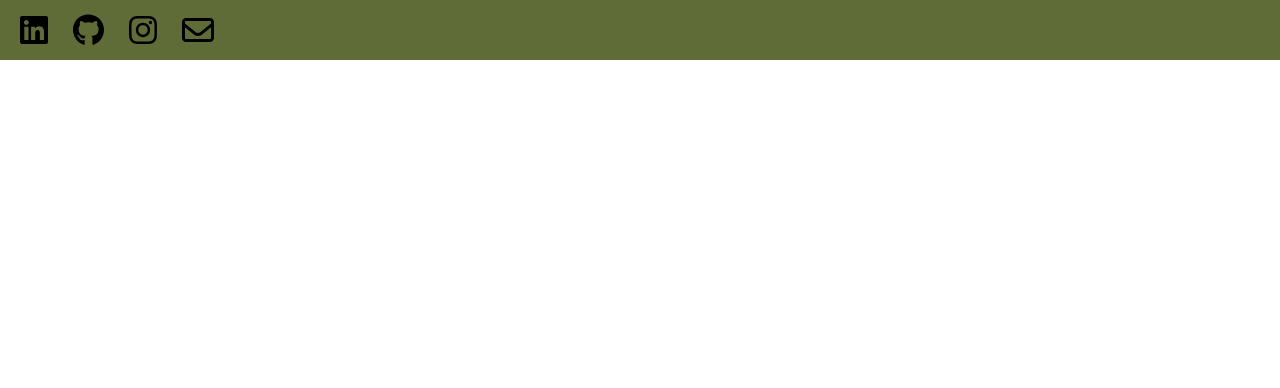
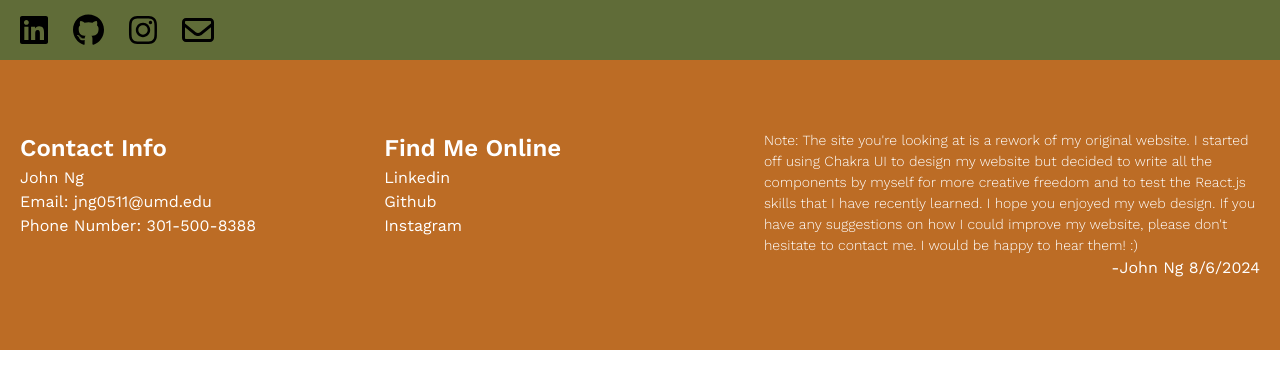
Before and after one commit to JohnN05/website, a React (Create React App) app: page / in a window 1280 px wide. Shown: the top 388 px of the page. Built offline with nearby package versions, Linux system fonts and the light colour scheme.

Commit message:
Add footer to website

```diff
--- a/src/App.js
+++ b/src/App.js
@@ -1,9 +1,11 @@
+import Footer from './components/Footer';
 import Header from './components/Header';
 
 function App() {
   return (
     <>
       <Header />
+      <Footer />
     </>
   );
 }
--- /dev/null
+++ b/src/components/Footer.css
@@ -0,0 +1,56 @@
+.footer{
+    align-content: flex-start;
+    background-color: #bc6c25;
+    box-sizing: border-box;
+    display: flex;
+    gap: 10vw;
+    padding: 70px 20px 70px 20px;
+    width: 100%;
+
+}
+
+.footer ul{
+    display: flex;
+    flex-direction: column;
+}
+
+.footer *{
+    color: white;
+    font-family: 'Work Sans', sans-serif;
+    line-height: 1.5;
+
+    font-weight:400;
+    font-size: 16px;
+}
+
+.footer h1{
+    font-weight:600;
+    font-size: 24px;
+}
+
+.footer li, .footer a{
+    transition: 0.3s;
+}
+
+.footer li:hover{
+    transform: scale(1.1);
+}
+
+.footer a:hover{
+    color: lightgray;
+}
+
+.footer .note{
+    font-size: 14px;
+    font-weight: 300;
+
+    max-width: 40%;
+    justify-self: flex-end;
+    margin-left: auto;
+}
+
+.signature{
+    font-size: 16px;
+
+    text-align: end;
+}
--- a/src/components/Footer.js
+++ b/src/components/Footer.js
@@ -0,0 +1,38 @@
+import './Footer.css'
+
+function Footer(){
+    return(
+        <section className="footer">
+            <div>
+                <h1>Contact Info</h1>
+                <address>
+                    <p>
+                    John Ng <br/>
+                    Email: <a href="mailto:jng0511@umd.edu">jng0511@umd.edu</a> <br/>
+                    Phone Number: <a href="tel:3015008388">301-500-8388</a> <br />
+                    </p>
+                </address>
+            </div>
+            <div>
+                <h1>Find Me Online</h1>
+                <ul>
+                    <li><a href="https://linkedin.com/in/johnn05" target="_blank">Linkedin</a></li>
+                    <li><a href="https://github.com/JohnN05" target="_blank">Github</a></li>
+                    <li><a href="https://www.instagram.com/its_john_n/" target="_blank">Instagram</a></li>
+                </ul>
+            </div>
+            <p className="note">
+                Note: The site you're looking at is a rework of my original website.
+                I started off using Chakra UI to design my website but decided to write
+                all the components by myself for more creative freedom and to test the
+                React.js skills that I have recently learned.  I hope you enjoyed my web design.
+                If you have any suggestions on how I could improve my website, please don't
+                hesitate to contact me.  I would be happy to hear them! :)
+                <br /><p className="signature">-John Ng 8/6/2024</p>
+            </p>
+        </section>
+
+    );
+}
+
+export default Footer;
--- a/src/index.css
+++ b/src/index.css
@@ -1,7 +1,10 @@
 *{
+  font-style: normal;
+  text-decoration: none;
   margin: 0;
   padding: 0;
   color: black;
+  list-style-type: none;
 }
 
 body {
```
